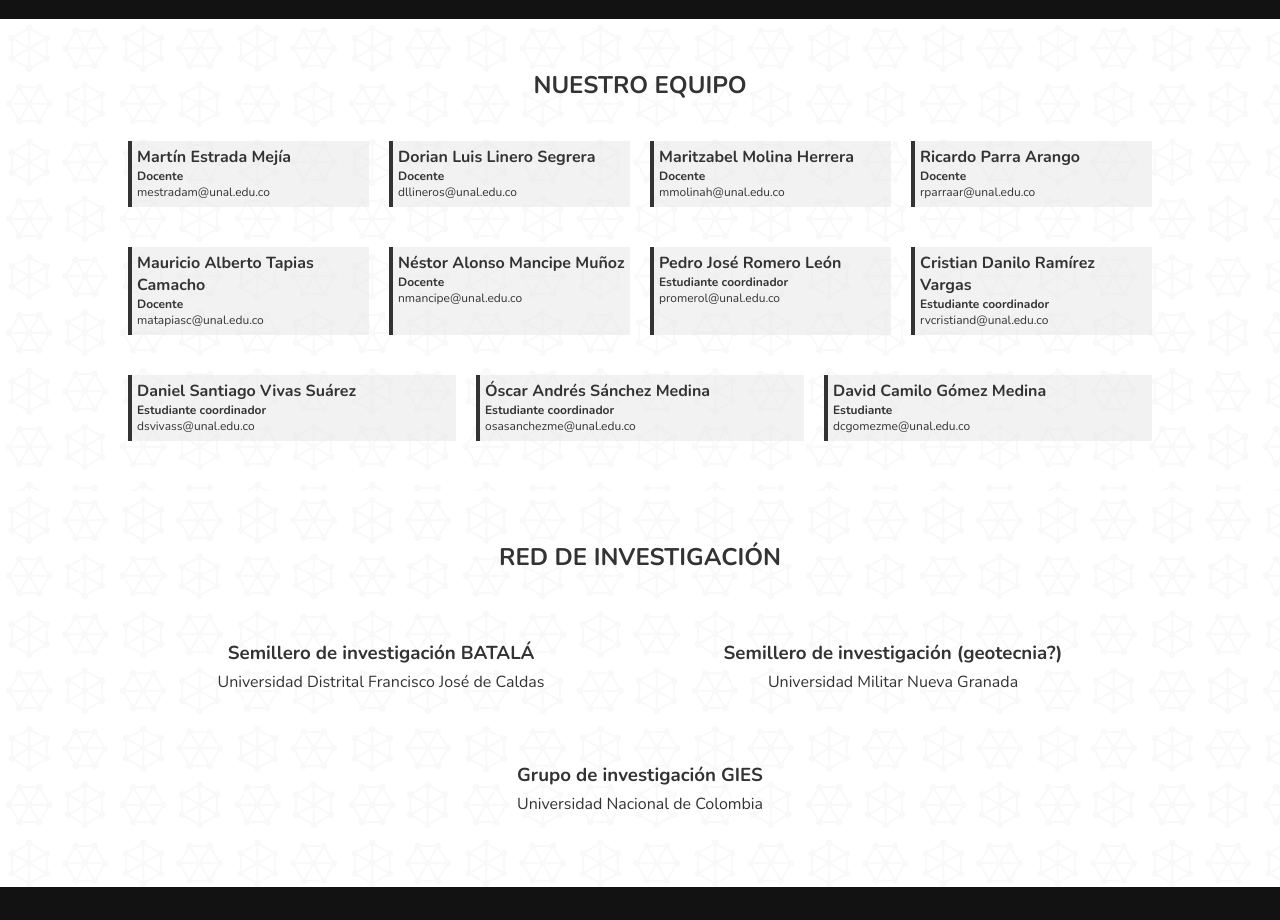
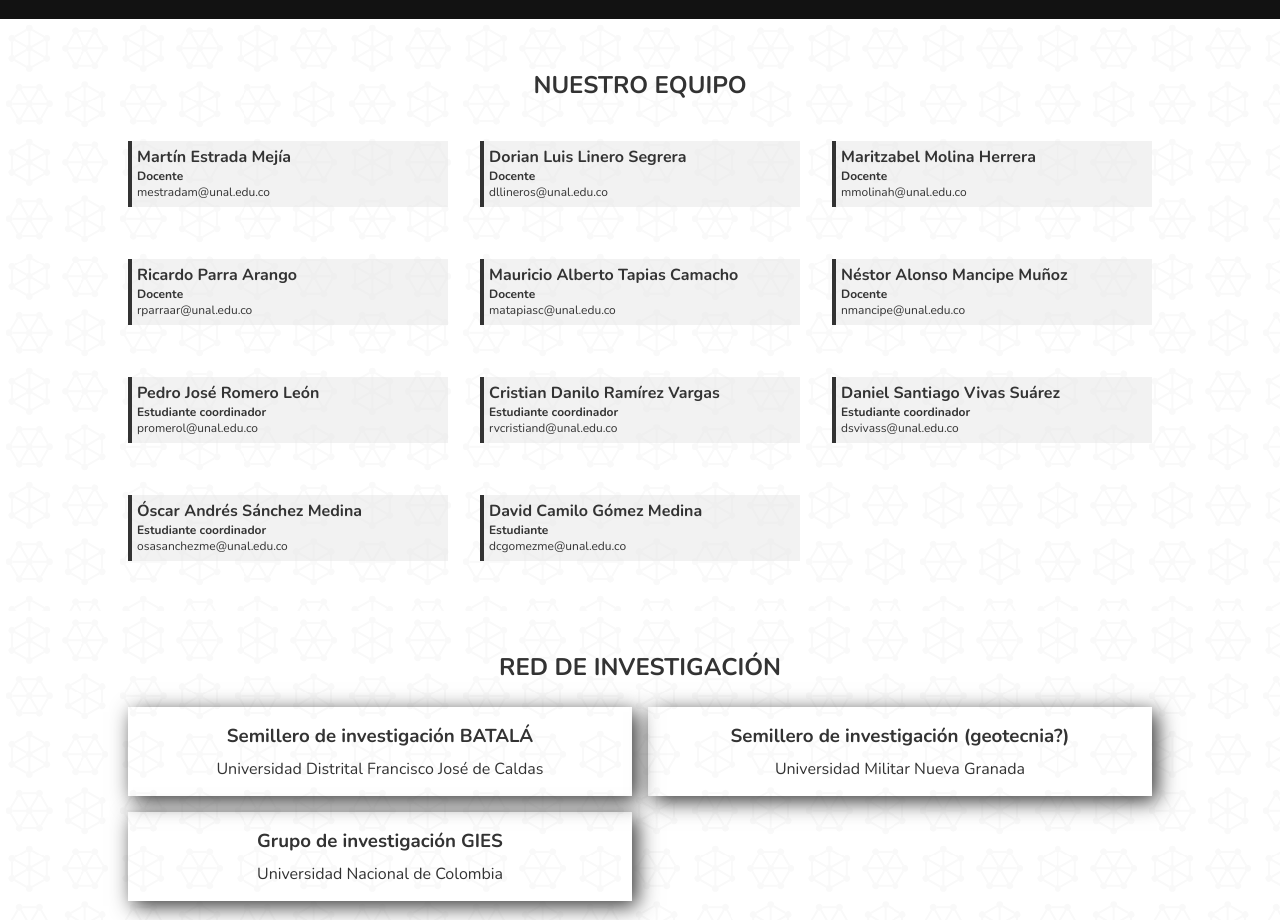
Before and after one commit to osasanchezme/websimon, a Svelte app: page / in a window 1280 px wide. Shown: the part 2300-3220 px from the top of the page. Built offline with nearby package versions, Linux system fonts and the light colour scheme.

Commit message:
cambio de flex a grid en algunas secciones #4

```diff
--- a/src/App.svelte
+++ b/src/App.svelte
@@ -8,7 +8,6 @@
   import Network from "./Components/Network.svelte";
   import Footer from "./Components/Footer.svelte";
   import DATA from "./Data/data.js";
-  console.log(DATA);
 </script>
 
 <Navbar header={DATA.HEADER} navlists={DATA.NAVBAR_DATA} />
--- a/src/Components/Footer.svelte
+++ b/src/Components/Footer.svelte
@@ -9,7 +9,7 @@
       <div class="logo">
         <img src={logo} alt="SIMON" class="img"/>
       </div>
-      <p class="copyright">@ 2021 - SIMON - unal</p>
+      <p class="copyright">&copy; 2021 - SIMON - unal</p>
     </div>
     <div class="footer-contact">
       <div class="contact-link">
--- a/src/Components/Network.svelte
+++ b/src/Components/Network.svelte
@@ -31,24 +31,25 @@
     text-align: center;
     text-transform: uppercase;
     font-size: 24px;
-    padding: 10px 0 30px 0;
+    margin-bottom: 1em;
   }
 
   .all-network {
-    display: flex;
-    justify-content: space-around;
-    flex-wrap: wrap;
+    display: grid;
+    grid-template-columns: repeat(auto-fill, minmax(360px, 1fr));
+    grid-gap: 1em;
   }
 
   .network-card {
     display: flex;
     flex-direction: column;
     align-items: center;
-    padding: 2rem;
+    padding: 1em;
     text-align: center;
+    box-shadow: 5px 5px 20px;
   }
 
   h3 {
-    padding: 5px 0;
+    margin-bottom: 0.5em;
   }
 </style>
--- a/src/Components/Team.svelte
+++ b/src/Components/Team.svelte
@@ -37,10 +37,9 @@
   }
 
   .all-team {
-    display: flex;
-    justify-content: space-between;
-    flex-wrap: wrap;
-    gap: 20px;
+    display: grid;
+    grid-template-columns: repeat(auto-fill, minmax(250px, 1fr));
+    grid-gap: 2em;
   }
 
   .user-card {
```
